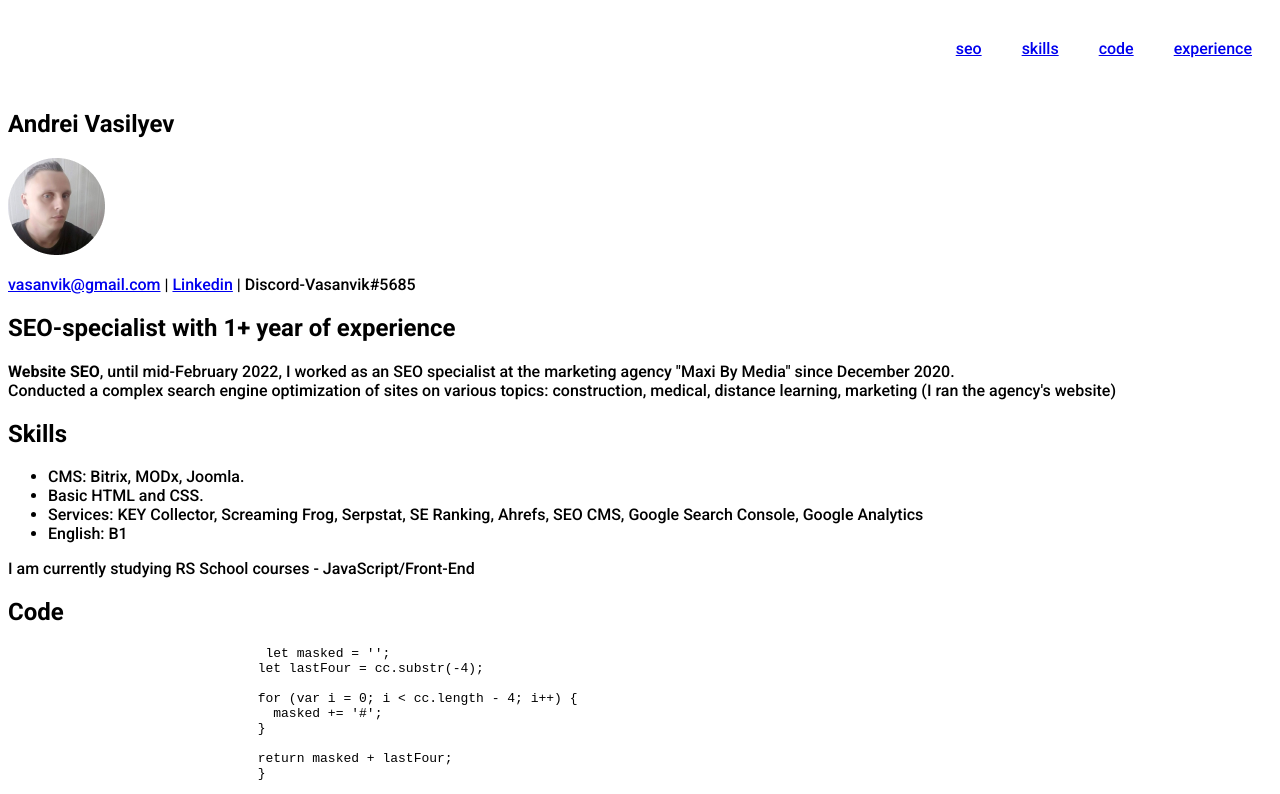
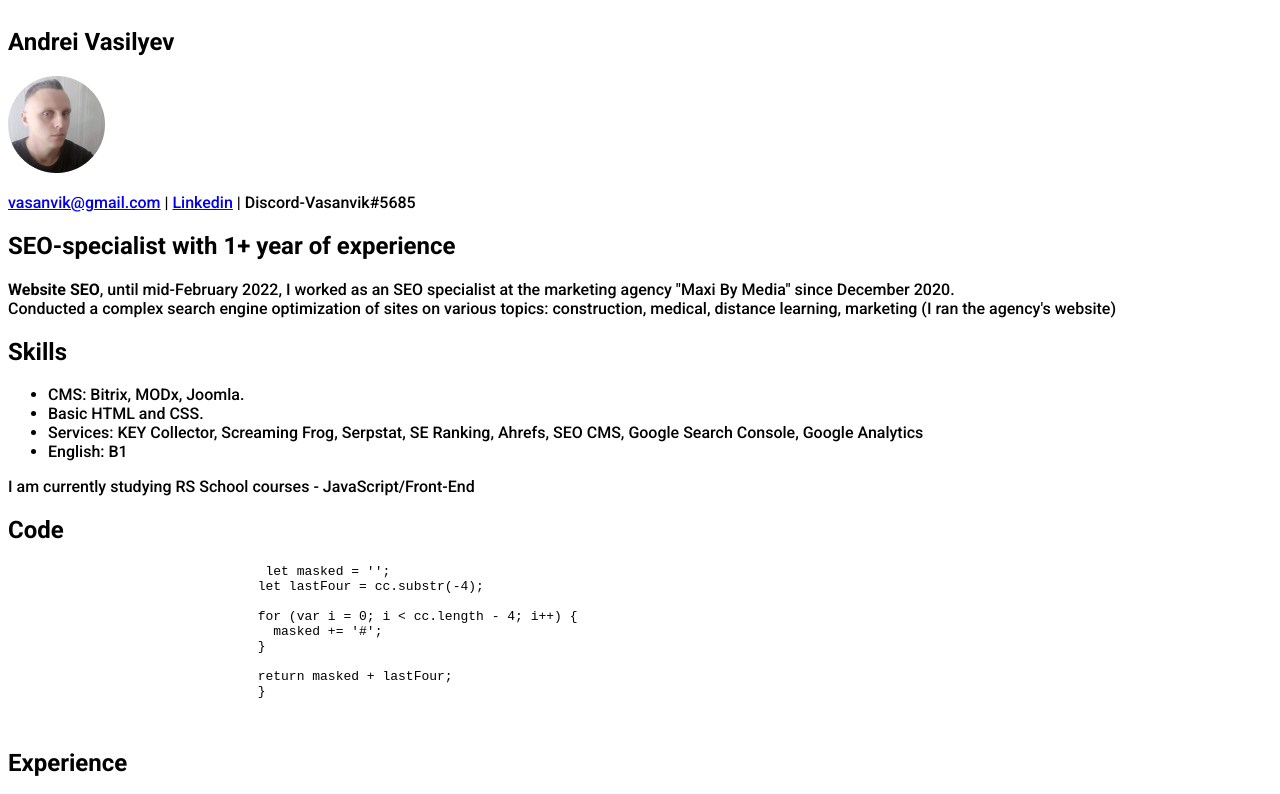
Before and after one commit to Vasanvik/rsschool-cv, a plain HTML site: page index.html in a window 1280 px wide. Shown: the top 794 px of the page. Drawn offline with Linux system fonts and the light colour scheme.

Commit message:
Update index.html

```diff
--- a/index.html
+++ b/index.html
@@ -11,18 +11,6 @@
 	<link href="https://fonts.googleapis.com/css2?family=Roboto:wght@100;300;500;700&display=swap" rel="stylesheet">
 </head>
 <body>
-	<header class="header">
-		<div class="container">
-			<nav class="nav">
-				<ul class="nav-list">
-					<li class="nav-item"><a href="#seo" class="nav-link">seo</a></li>
-					<li class="nav-item"><a href="#skills" class="nav-link">skills</a></li>
-					<li class="nav-item"><a href="#code" class="nav-link">code</a></li>
-					<li class="nav-item"><a href="#experience" class="nav-link">experience</a></li>
-				</ul>
-			</nav>
-		</div>
-	</header>
 	<main class="main">
 		<div class="container">
 			<section class="section-profile">
```
